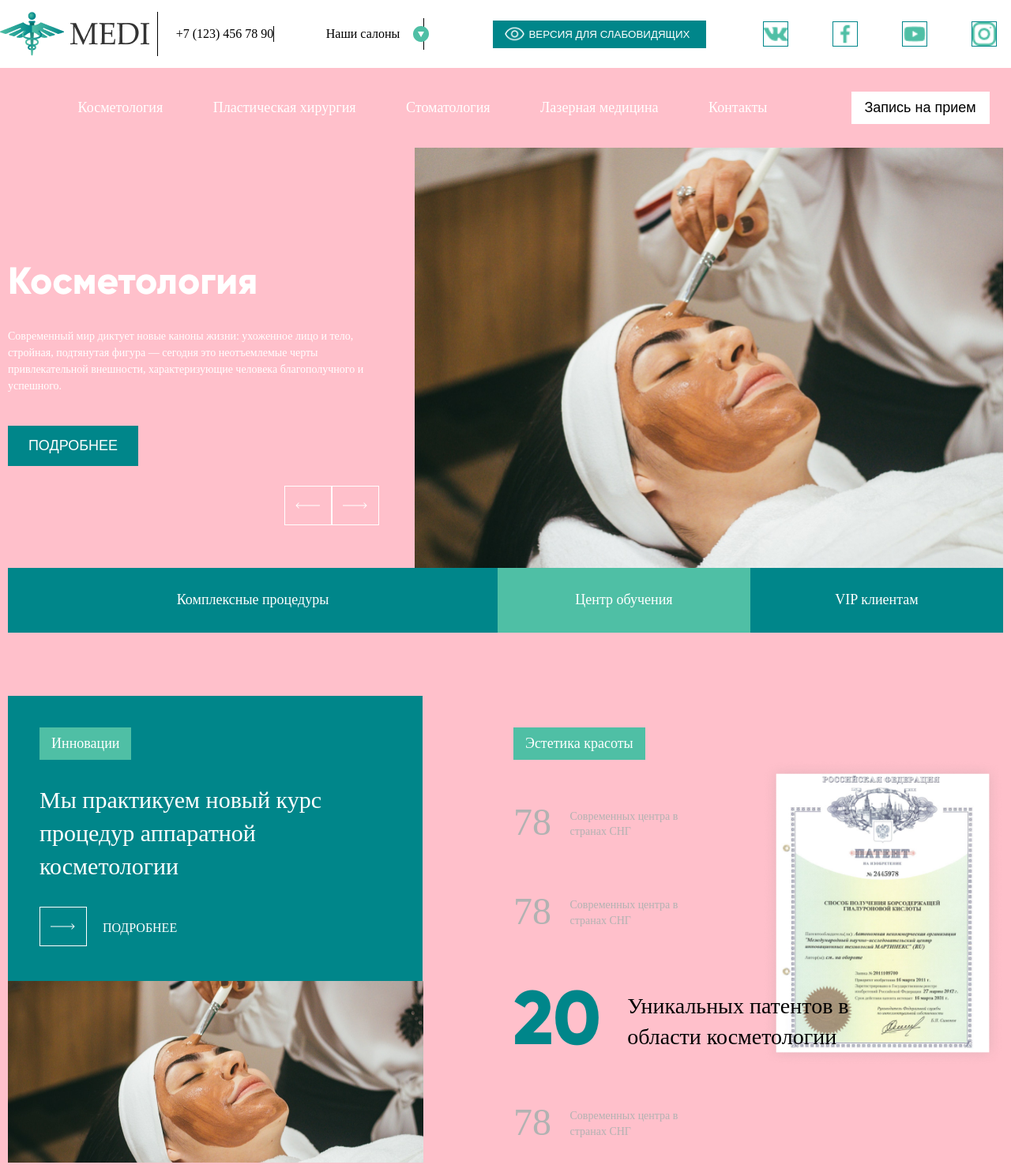
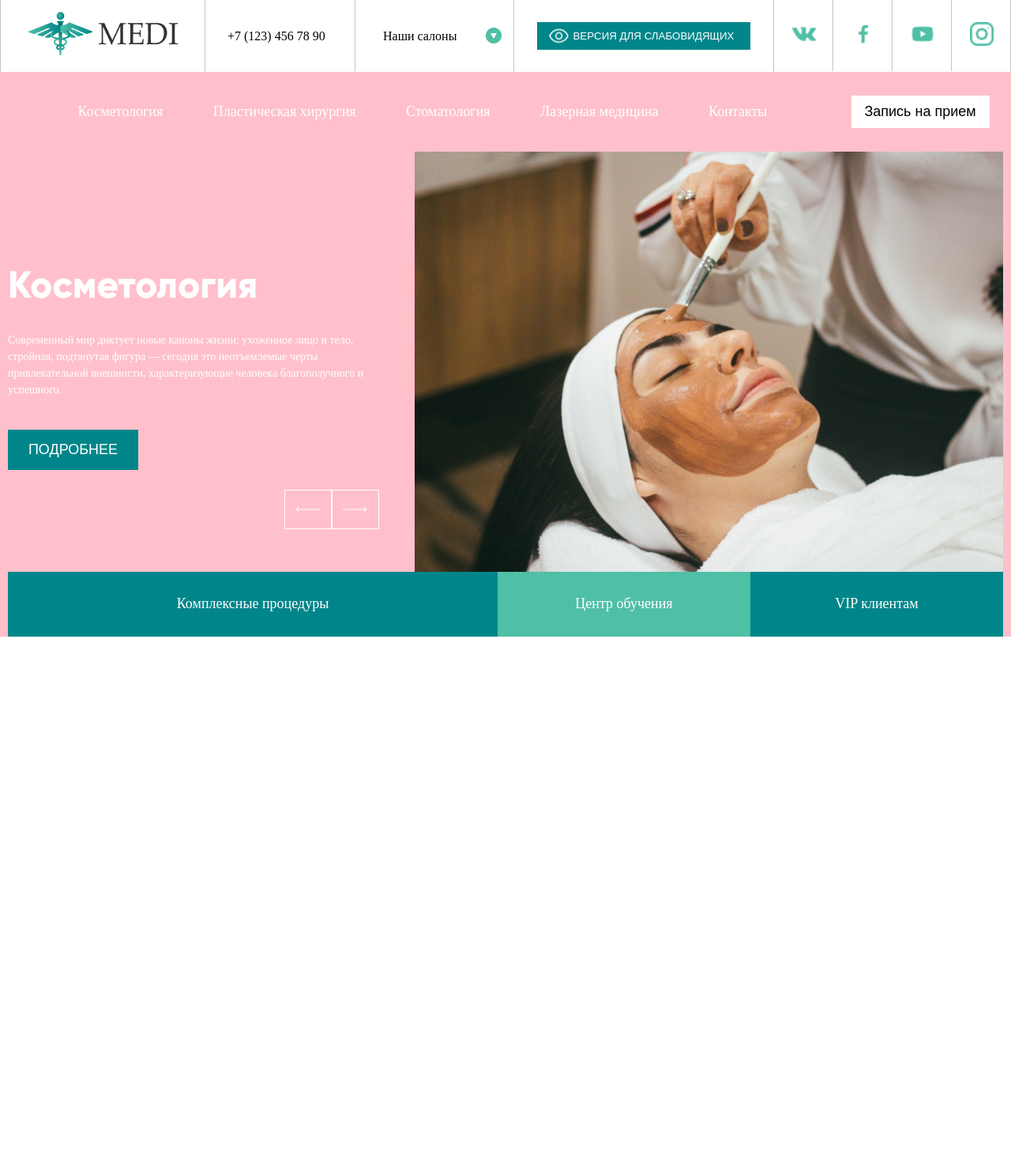
Before and after one commit to katemchenko/dz_14, a plain HTML site: page index.html in a window 1280 px wide. Shown: the whole page at 79% size. After the commit the page ends 806 px from the top, so only its background shows below. Drawn offline with Linux system fonts and the light colour scheme; files whose address does not match are found by name; a web font is replaced by a local one.

Commit message:
Final commit

```diff
--- a/assets/styles/styles.css
+++ b/assets/styles/styles.css
@@ -42,9 +42,52 @@ body{
 	margin: 0 auto;
 			background: pink;/* ******/
 }
+.d-bl{
+	display: block;
+}
 
-.img{
-	display: block;
+/* Header delimiter */
+.header__inner-item {
+    position: relative;
+}
+
+.header__inner-item:after {
+    content: '';
+    position: absolute;
+    top: -35px;
+    bottom: -15px;
+    right: 0;
+    width: 1px;
+    background-color: #C4C4C4;
+}
+.header__inner-item:nth-child(4):after {
+	content: '';
+    position: absolute;
+    top: -35px;
+    bottom: -28px;
+    right: -30px;
+    width: 1px;
+    background-color: #C4C4C4;
+}
+
+.header__inner-item:first-child:before {
+    content: '';
+    position: absolute;
+    top: -35px;
+    bottom: -15px;
+    left: 0;
+    width: 1px;
+    background-color: #C4C4C4;
+}
+
+.header__inner-item:nth-child(4):before {
+	content: '';
+    position: absolute;
+    top: -35px;
+    bottom: -28px;
+    left: -30px;
+    width: 1px;
+    background-color: #C4C4C4;
 }
 
 /* Header */
@@ -52,33 +95,25 @@ body{
 	background-color: #fff;
 	padding: 15px 0;
 	display: grid;
-	grid-template-columns: 200px 150px 200px 2fr 1fr;
-	grid-column-gap: 10px;
+	grid-template-columns: 260px 190px 200px 330px 1fr 1fr 1fr 1fr;
 	grid-template-areas:
-	"header__line-logo header__line-phone header__line-contacts header__line-button header__line-social-networks";
+	"header__line-logo header__line-phone line-contacts__menu header__line-button header__icons-1 header__icons-2 header__icons-3 header__icons-4";
 	align-items: center;
 }
 
 .header__line-logo{
-	max-width: 200px;
 	grid-area: header__line-logo;
-	border-right: 1px solid #000;
+	min-width: 260px;
+	padding: 0 15px;
+	text-align: center;
 }
 
 .header__line-phone{
 	grid-area: header__line-phone;
-	justify-self: center;
-	font-size: 16px;
-	border-right: 1px solid #000;
+		font-size: 16px;
+		padding: 20px 28px;
 }
-.header__line-contacts{
-	grid-area: header__line-contacts;
-	justify-self: center;
-	align-content: start;
-	font-size: 16px;
-	position: relative;
-	border-right: 1px solid #000;
-}
+
 .header__line-button{
 	grid-area: header__line-button;
 	justify-self: center;
@@ -88,8 +123,8 @@ body{
 	padding: 10px 15px 10px 40px;
 	background-color: #00868A;
 	position: relative;
+	}
 
-}
 .eye{
 	width: 25px;
 	position: absolute;
@@ -97,20 +132,87 @@ body{
 	left: 15px;
 	transform: translateY(-50%);
 	}
-.header__line-icons{
-	grid-area: header__line-social-networks;
-	display: grid;
-  	grid-template-columns: repeat(4, 1fr);
-  	grid-gap: 56px;
-	margin: 0 18px;
+
+	.icons__item-img{
+		min-width: 30px;
+	}
+
+
+.header__icons-1{
+	grid-area: header__icons-1;
+	text-align: center;
+	padding: 12px 0;
 }
-.icons__item{
-		border: 1px solid #00868A;
+.header__icons-2{
+	grid-area: header__icons-2;
+	text-align: center;
+	padding: 12px 0;
 }
-.icons__item-img{
-	width: 30px;
+.header__icons-3{
+	grid-area: header__icons-3;
+	text-align: center;
+	padding: 12px 0;
+}
+.header__icons-4{
+	grid-area: header__icons-4;
+	text-align: center;
+	padding: 12px 0;
+}
+
+
+/* Header menu */
+
+.line-contacts__menu{
+	grid-area: line-contacts__menu;
+	font-size: 16px;
+	position: relative;
+	font-size: 16px;
+	font-weight: 300;
+	display: inline-block;
+	color: #000;
+	text-decoration: none;
+	padding: 10px 39px 10px 35px;
+}
+
+.line-contacts__menu--disabled{
+	position: absolute;
+	top: 100%;
+	left: 0;
+	width: 100%;
+	display: none;
+}
+
+  .line-contacts__menu-link{
+	background: #fff;
+	color: #000;
+	border: 1px solid rgba(79, 191, 165, .2);
+	text-decoration: none;
 	display: block;
-}
+	font-size: 12px;
+	padding: 10px;
+  }
+
+
+  .line-contacts__menu:hover .line-contacts__menu--disabled{
+	display: block;
+  }
+
+  .line-contacts__menu-link:hover{
+	background-color: #00868A;
+	color: #fff;
+  }
+
+  .line-contacts__menu::after{
+	content:'';
+	width: 20px;
+	height: 20px;
+	background: url(../images/contacts.png) no-repeat;
+	background-size: contain;
+	position: absolute;
+	top: 50%;
+	right: 15px;
+	transform: translateY(-50%);
+  }
 
 
 
@@ -201,12 +303,14 @@ body{
 			width: 60px;
 			height: 50px;
 			background: url("../images/btn_arrow-left.png") no-repeat center;
+			display: inline-block;
 		}
 
 		.button-2__right{
 			width: 60px;
 			height: 50px;
 			background: url("../images/btn_arrow-right.png") no-repeat center;
+		display: inline-block;
 
 		}
 
@@ -253,190 +357,3 @@ body{
 	text-decoration: none;
 	padding: 20px;
 }
-
-/* Intro menu */
-.line-contacts__menu{
-	font-size: 16px;
-	font-weight: 300;
-	display: inline-block;
-	color: #000;
-	padding: 10px 30px 10px 10px;
-	text-decoration: none;
-}
-
-.line-contacts__menu--disabled{
-	position: absolute;
-	top: 100%;
-	left: 0;
-	width: 100%;
-	display: none;
-}
-
-  .line-contacts__menu-link{
-	background: #fff;
-	color: #000;
-	border: 1px solid rgba(79, 191, 165, .2);
-	text-decoration: none;
-	display: block;
-	font-size: 12px;
-	padding: 10px;
-  }
-
-
-  .header__line-contacts:hover .line-contacts__menu--disabled{
-	display: block;
-  }
-
-  .line-contacts__menu-link:hover{
-	background-color: #00868A;
-	color: #fff;
-  }
-
-  .header__line-contacts::after{
-	content:'';
-	width: 20px;
-	height: 20px;
-	background: url(../images/contacts.png) no-repeat;
-	background-size: contain;
-	position: absolute;
-	top: 50%;
-	left: 120px;
-	transform: translateY(-50%);
-  }
-
-
-/* Patent */
-.patent{
-	background-color: #fff;
-}
-
-.patent__bloc{
-	/*	border: 1px solid #00868A;*/
-	display: grid;
-	grid-template-columns:  525px 2fr;
-	grid-column-gap: 75px;
-	grid-template-areas:
-	"patent__bloc-sidebar intro__bloc-img";
-	padding: 80px 0;
-}
-
-.patent__bloc-sidebar{
-	grid-area: patent__bloc-sidebar;
-	max-width: 525px;
-	background-color: #00868A;
-display: grid;
-grid-template-rows:  1fr 230px;
-}
-	.sidebar-txt{
-		padding: 40px;
-	}
-	.patent__bloc-label{
-		display: inline-block;
-		font-size: 18px;
-		line-height: 1.2;
-		color: #fff;
-		background-color: #4FBFA5;
-		padding: 10px 15px;
-
-	}
-	.patent__bloc-title{
-		font-size: 30px;
-		line-height: 1.4;
-		color: #fff;
-		margin: 30px 0;
-	}
-		.patent__bloc-button{
-		position: relative;
-	}
-	.button-2__right-txt{
-		font-size: 16px;
-		line-height: 1.4;
-		color: #fff;
-		text-transform: uppercase;
-		position: absolute;
-		top: 50%;
-		left: 80px;
-		transform: translateY(-50%);
-	}
-	.patent__bloc-img__img{
-		min-width: 230px;
-	}
-
-.patent__bloc-certificate{
-	grid-area: intro__bloc-img;
-	padding: 40px 0 0 40px;
-	position: relative;
-}
-	.bloc-certificate-txt{
-		display: grid;
-		grid-template-columns:  1fr 305px;
-		grid-column-gap: 75px;
-	}
-	.certificate-txt__item{
-		margin-top: 45px;
-	}
-
-	.item-title{
-		font-size: 48px;
-		line-height: 1.4;
-		color:#b2b2b2;
-		margin-right: 20px;
-	}
-	.item-txt{
-		font-size: 14px;
-		line-height: 1.4;
-		color:#b2b2b2;
-		max-width: 145px;
-		display: inline-block;
-	}
-
-	.certificate-txt__item:last-child{
-		margin-top: 200px;
-	}
-	.item-title-main{
-		font-size: 96px;
-		line-height: 1.4;
-		font-weight: 700;
-		color: #00868A;
-		display: inline-block;
-		margin-right: 30px;
-		z-index: 1;
-	}
-
-	.item-txt-main{
-		font-size: 28px;
-		line-height: 1.4;
-		color: #000;
-		max-width: 320px;
-		display: inline-block;
-
-	}
-
-
-
-.block-txt__img-certificate {
-	max-width: 305px;
-
-}
-.certificate-txt__item-main{
-	position: absolute;
-	top: 69%;
-	left: 40px;
-	transform: translateY(-50%);
-	z-index: 1;
-}
-
-
-/*
-.header_button ::after{
-	content: "";
-	display: block;
-	height: 100%;
-	width: 5px;
-	background-color: #000;
-	position: absolute;
-	top:100%;
-	left:0;
-	z-index: 1;
-}
-*/
--- a/index.html
+++ b/index.html
@@ -13,48 +13,43 @@
 <header>
     <div class="container  header__line">
 
-            <a href="#" class="header__line-logo">
-                <img class="img" src="./assets/images/logo.png" alt="Logo">
+            <a href="#" class="header__line-logo header__inner-item">
+                <img src="./assets/images/logo.png" alt="Logo">
             </a>
 
-            <div class="header__line-phone">
-                <div class="phone">+7 (123) 456 78 90</div>
-            </div>
+            <div class="header__line-phone header__inner-item ">+7 (123) 456 78 90</div>
 
-            <div class="header__line-contacts">
-
-                    <a class="line-contacts__menu" href="#">Наши салоны</a>
+            <div class="line-contacts__menu">Наши салоны
                          <ul class="line-contacts__menu--disabled">
                             <li>
                                   <a class="line-contacts__menu-link" href="#">Салон 1</a>
                                   <a class="line-contacts__menu-link" href="#">Салон 2</a>
-                                  <a class="line-contacts__menu-link" href="#">Салон 1</a>
+                                  <a class="line-contacts__menu-link" href="#">Салон 3</a>
                             </li>
                         </ul>
             </div>
 
-            <button class="header__line-button" type="button">
+            <button class="header__line-button  header__inner-item" type="button">
                 <img class="eye" src="./assets/images/eye.png" alt="Vk">Версия для слабовидящих
             </button>
 
-            <div class="header__line-icons">
-                <div class="icons__item">
-                    <a href="#"><img class="img  icons__item-img" src="./assets/images/vk.png" alt="Vk"></a>
-                </div>
-                <div class="icons__item">
-                    <a href="#"><img class="img  icons__item-img" src="./assets/images/fb.png" alt="Facebook"></a>
-                </div>
-                <div class="icons__item">
-                    <a href="#"><img class="img  icons__item-img" src="./assets/images/youtube.png" alt="YouTube"></a>
-                </div>
-                <div class="icons__item">
-                    <a href="#"><img class="img  icons__item-img" src="./assets/images/instagram.png" alt="Instagram"></a>
-                </div>
-    </div>
+            <div class="header__icons-1 header__inner-item">
+                <a href="#"><img class="icons__item-img" src="./assets/images/vk.png" alt="Vk"></a>
+            </div>
+            <div class="header__icons-2 header__inner-item">
+                <a href="#"><img class="icons__item-img" src="./assets/images/fb.png" alt="Facebook"></a>
+            </div>
+            <div class="header__icons-3 header__inner-item">
+                <a href="#"><img class="icons__item-img" src="./assets/images/youtube.png" alt="YouTube"></a>
+            </div>
+            <div class="header__icons-4 header__inner-item">
+                <a href="#"><img class="icons__item-img" src="./assets/images/instagram.png" alt="Instagram"></a>
+            </div>
+         </div>
 </header>
+<main>
+<section class="intro">
 
-<section class="intro">
-    <main> <!-----></main>
     <div class="container">
 
         <div class= "intro__line">
@@ -76,86 +71,31 @@
                 <button class="bloc-text-button-1" type="button">Подробнее</button>
 
                 <div class="bloc-text-button-2">
-                <button class="button-2__left" type="button"></button><button class="button-2__right" type="button"></button>
+                <span class="button-2__left"></span><span class="button-2__right"></span>
             </div>
         </div>
 
             <div class="intro__bloc-img">
-                <img class="img bloc-img__img"  src="./assets/images/intro_img.jpg" alt="Logo">
+                <img class="d-bl bloc-img__img"  src="./assets/images/intro_img.jpg" alt="Logo">
             </div>
         </div>
 
         <div class= "intro__line-footer">
-            <div class="line-footer__item-1">
+            <span class="line-footer__item-1">
                 <a href="#" class="line-footer__link">Комплексные процедуры</a>
-            </div>
-            <div class="line-footer__item-2">
+            </span>
+            <span class="line-footer__item-2">
                 <a href="#" class="line-footer__link">Центр обучения</a>
-            </div>
-            <div class="line-footer__item-3">
+            </span>
+            <span class="line-footer__item-3">
                 <a href="#" class="line-footer__link">VIP клиентам</a>
-            </div>
+            </span>
         </div>
 
     </div>
+
 </section>
-
-<section class="patent">
-    <div class="container">
-
-        <div class="patent__bloc">
-            <div class="patent__bloc-sidebar">
-                <div class="sidebar-txt">
-                    <div class="patent__bloc-label">Инновации</div>
-                    <h2 class="patent__bloc-title">Мы практикуем новый курс процедур аппаратной косметологии</h2>
-
-                    <div class="patent__bloc-button">
-                        <button class="button-2__right" type="button"></button>
-                        <span class="button-2__right-txt">Подробнее</span>
-                    </div>
-                </div>
-                <div class="patent__bloc-img">
-                    <img class="patent__bloc-img__img"  src="./assets/images/patent__bloc-sidebar-img.png" alt="Innovation">
-                </div>
-        </div>
-
-            <div class="patent__bloc-certificate">
-                <div class="patent__bloc-label">Эстетика красоты</div>
-                <div class="bloc-certificate-txt">
-                    <div>
-                        <div class="certificate-txt__item">
-                            <span class="item-title">78</span>
-                            <span class="item-txt">Современных центра в странах СНГ</span>
-                        </div>
-                        <div class="certificate-txt__item">
-                            <span class="item-title">78</span>
-                            <span class="item-txt">Современных центра в странах СНГ</span>
-                        </div>
-                        <div class="certificate-txt__item">
-                            <span class="item-title">78</span>
-                            <span class="item-txt">Современных центра в странах СНГ</span>
-                        </div>
-                    </div>
-
-                <div class="block-txt__img">
-                    <img class="block-txt__img-certificate"  src="./assets/images/patent__bloc-patent-img.png" alt="Innovation">
-                </div>
-            </div>
-
-            <div class="certificate-txt__item-main">
-                <span class="item-title-main">20</span>
-                <span class="item-txt-main">Уникальных патентов в области косметологии</span>
-            </div>
-
-
-
-
-    </div>
-</section>
-
-
-
-
+</main>
 
 </body>
 </html>
```
Also changed, not shown: assets/images/patent__bloc-patent-img.png (deleted), assets/images/patent__bloc-sidebar-img.png (deleted).
